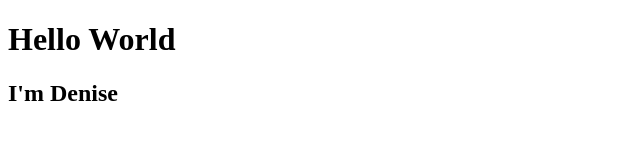
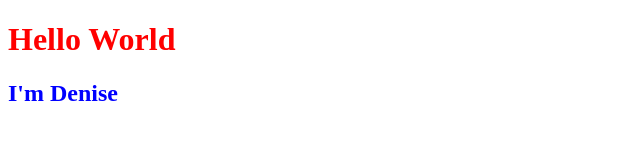
Before and after one commit to demiddleton/demiddleton.github.io, a plain HTML site: page index.html in a window 1280 px wide. Shown: the whole page, without its empty margins (0-640 px from the left). Drawn offline with Linux system fonts and the light colour scheme.

Commit message:
corrected name of style sheet

```diff
--- a/index.html
+++ b/index.html
@@ -4,7 +4,7 @@
     <meta charset="UTF-8">
     <meta name="viewport" content="width=device-width, initial-scale=1.0">
     <meta http-equiv="X-UA-Compatible" content="ie=edge">
-    <link rel="stylesheet" type="text/css" href="style.css">
+    <link rel="stylesheet" type="text/css" href="styl.css">
 
   </head>
 <body>
```
